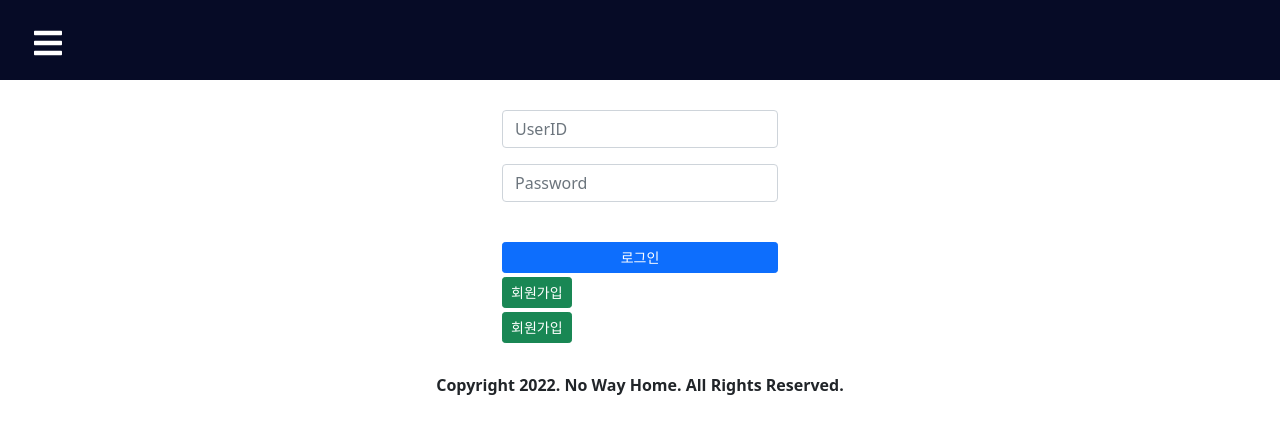
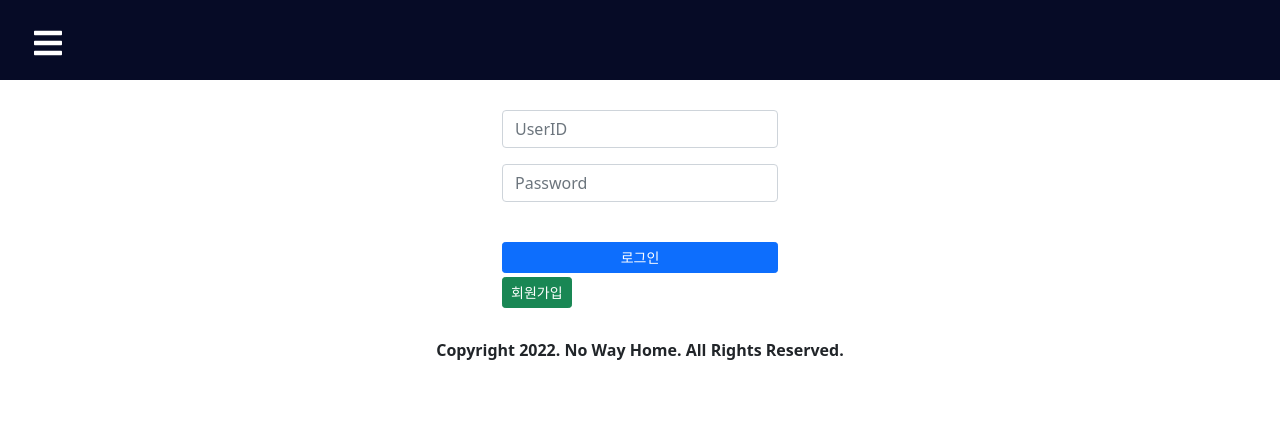
Before and after one commit to 3StarAnchovy/-_Front, a React (Create React App) app: page /Login in a window 1280 px wide. Shown: the top 434 px of the page. Built offline with nearby package versions, Linux system fonts and the light colour scheme.

Commit message:
회원가입 버튼 수정

```diff
--- a/src/components/User/Login.js
+++ b/src/components/User/Login.js
@@ -62,11 +62,6 @@ function Login() {
                                 회원가입
                             </Button>
                         </Link>
-                        <Link to='/Signup'>
-                            <Button variant="success" size='sm'>
-                                회원가입
-                            </Button>
-                        </Link>
                     </div>
                 </Form>
             </Container>
```
